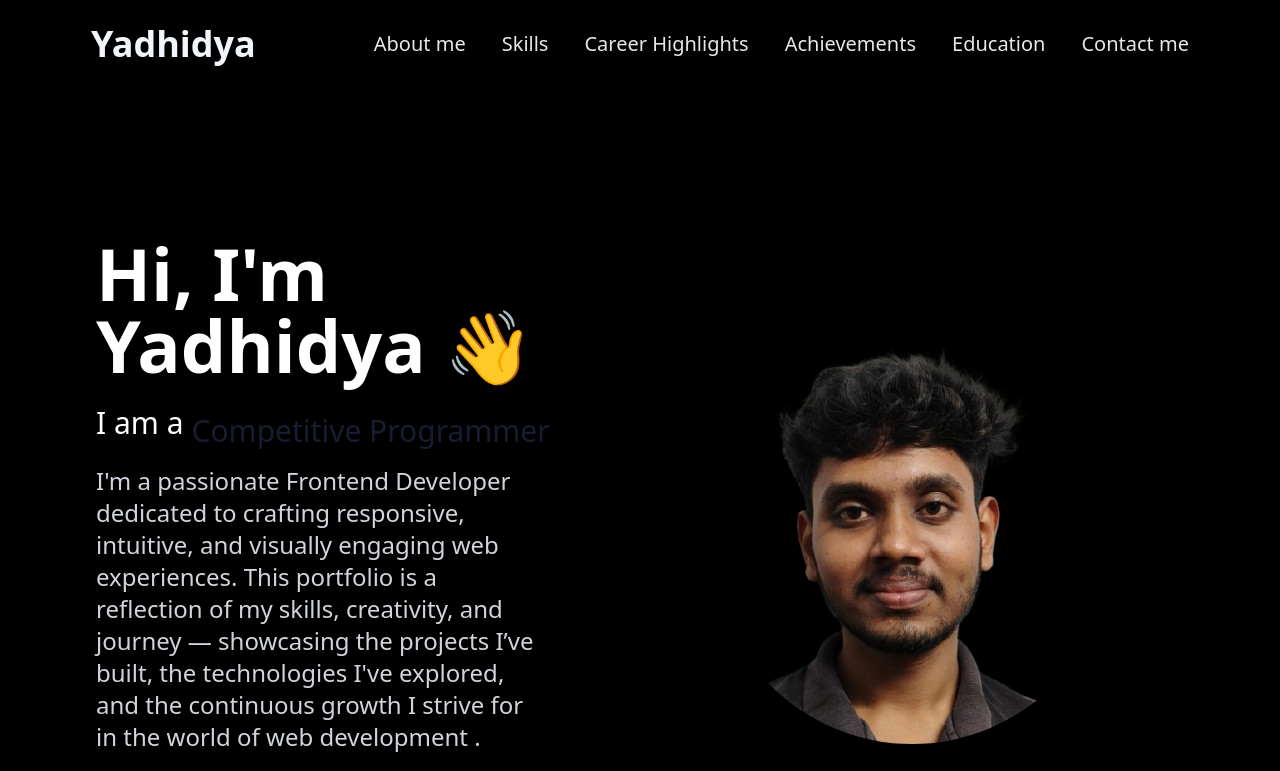
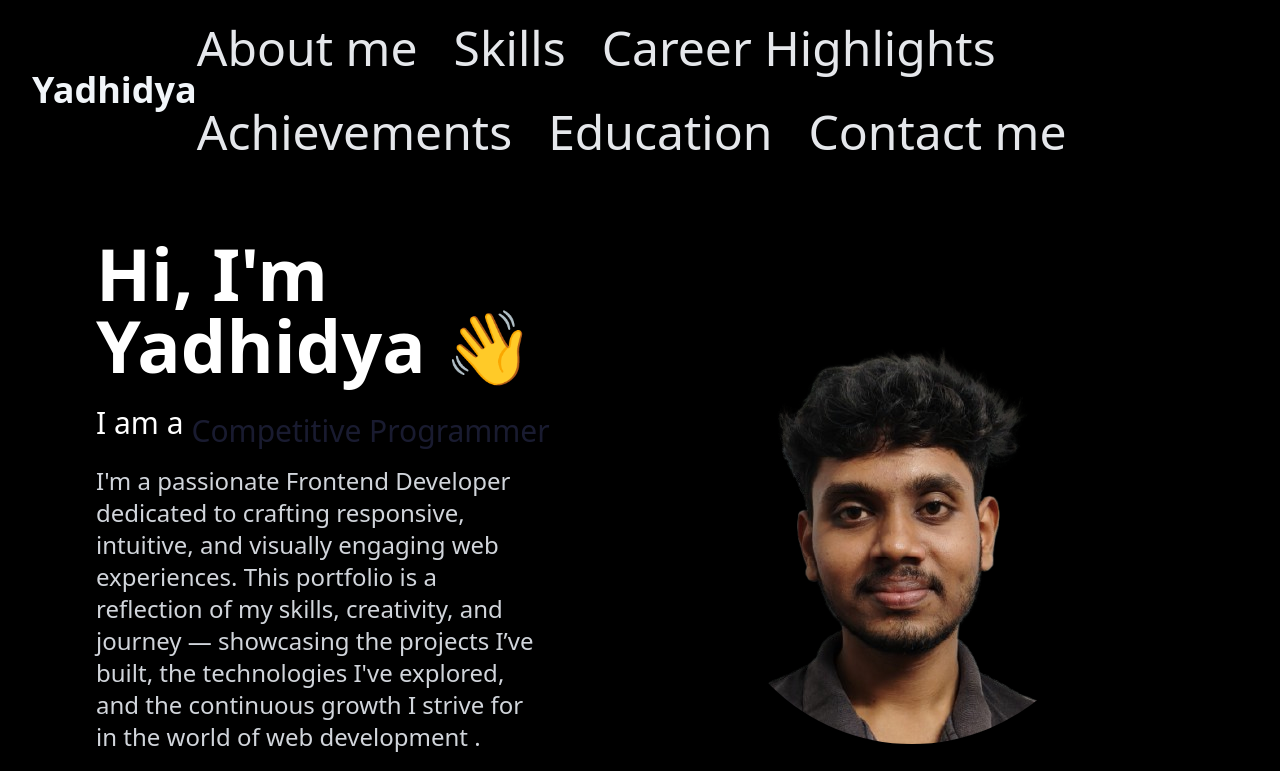
Before and after one commit to Yadhidya/portfolio, a React (Vite) app: page / in a window 1280 px wide. Shown: the top 771 px of the page. Built offline with nearby package versions, Linux system fonts and the light colour scheme.

Commit message:
Update Header.jsx

```diff
--- a/src/Components/Header.jsx
+++ b/src/Components/Header.jsx
@@ -5,7 +5,7 @@ const Header = () => {
       <h2 className="text-4xl font-bold font-sans max-sm:hidden text-slate-100" >Yadhidya</h2>
 
       <nav>
-        <ul className="flex flex-wrap gap-9 text-xl  md:text-xl max-md:hidden font-medium text-gray-200">
+        <ul className="flex flex-wrap gap-9 text-5xl  md:text-5xl max-md:hidden font-medium text-gray-200">
           <li><a href="#about_me" className="hover:text-gray-500 transition">About me</a></li>
           <li><a href="#skills" className="hover:text-gray-500 transition">Skills</a></li>
           <li><a href="#CareerHighlights" className="hover:text-gray-500 transition">Career Highlights</a></li>
```
